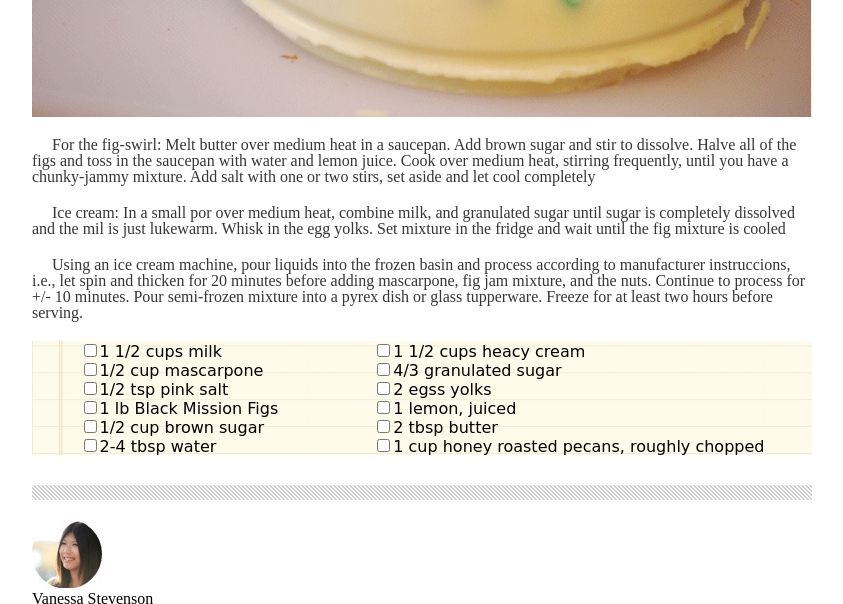
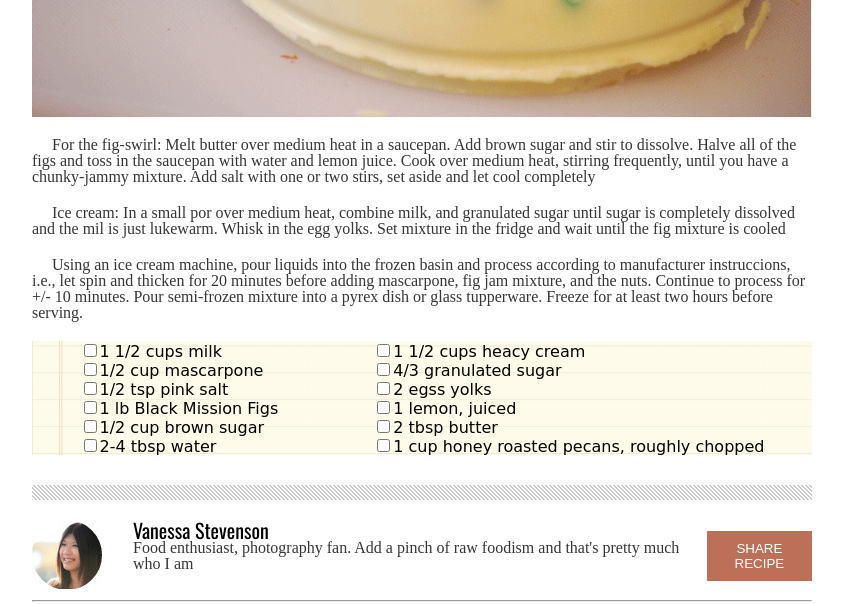
Before and after one commit to RMDR2001/chocolate-pizza, a plain HTML site: page index.html in a window 1280 px wide. Shown: the part 658-1262 px from the top of the page, without its empty margins (218-1061 px from the left). Drawn offline with nearby package versions, Linux system fonts and the light colour scheme; a web font is replaced by a local one.

Commit message:
Parte final de main (#Author) --> CSS

```diff
--- a/css/reset.css
+++ b/css/reset.css
@@ -1,6 +1,6 @@
 /* http://meyerweb.com/eric/tools/css/reset/
-   v2.0 | 20110126
-   License: none (public domain)
+    v2.0 | 20110126
+    License: none (public domain)
 */
 
 html,
--- a/css/style.css
+++ b/css/style.css
@@ -105,3 +105,34 @@ main p {
 main #separator {
     margin-top: 30px;
 }
+
+#author {
+    display: flex;
+    align-items: center;
+    justify-content: space-evenly;
+}
+
+#author img {
+    margin-right: 30px;
+}
+
+#description {
+    display: flex;
+    flex-direction: column;
+}
+
+#description h2 {
+    font-size: 20px;
+    font-family: "Oswald";
+}
+
+#description p {
+    text-indent: 0px;
+}
+
+button {
+    height: 50px;
+    background-color: #bc7058;
+    color: #fff;
+    border: none;
+}
--- a/index.html
+++ b/index.html
@@ -83,9 +83,11 @@
             </ul>
         </div>
         <div id="separator"></div>
-        <div id="authoe">
-            <img src="img/van-pic.png" alt="Vanessa Stevenson photo">
+        <div id="author">
             <div>
+                <img src="img/van-pic.png" alt="Vanessa Stevenson photo">
+            </div>
+            <div id="description">
                 <h2>Vanessa Stevenson</h2>
                 <p>Food enthusiast, photography fan. Add a pinch of raw foodism and that's pretty much who I am</p>
             </div>
```
